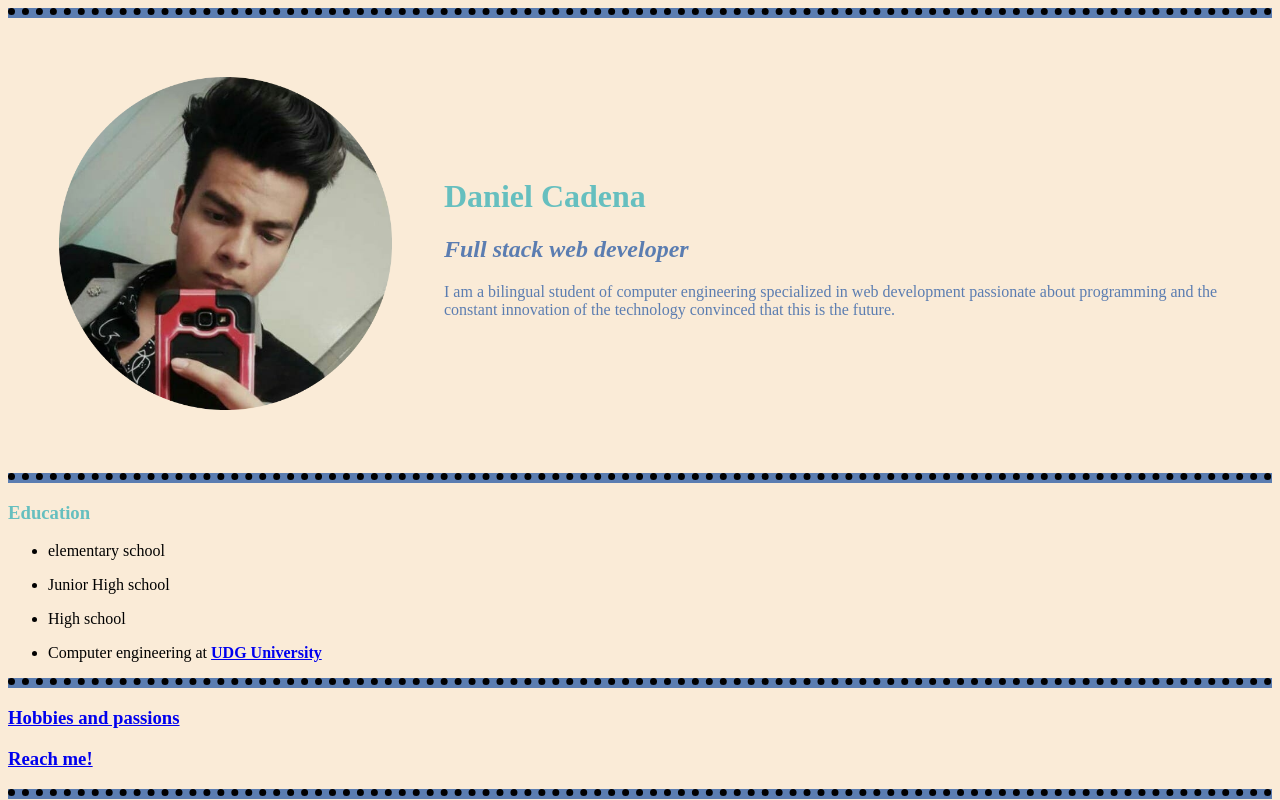
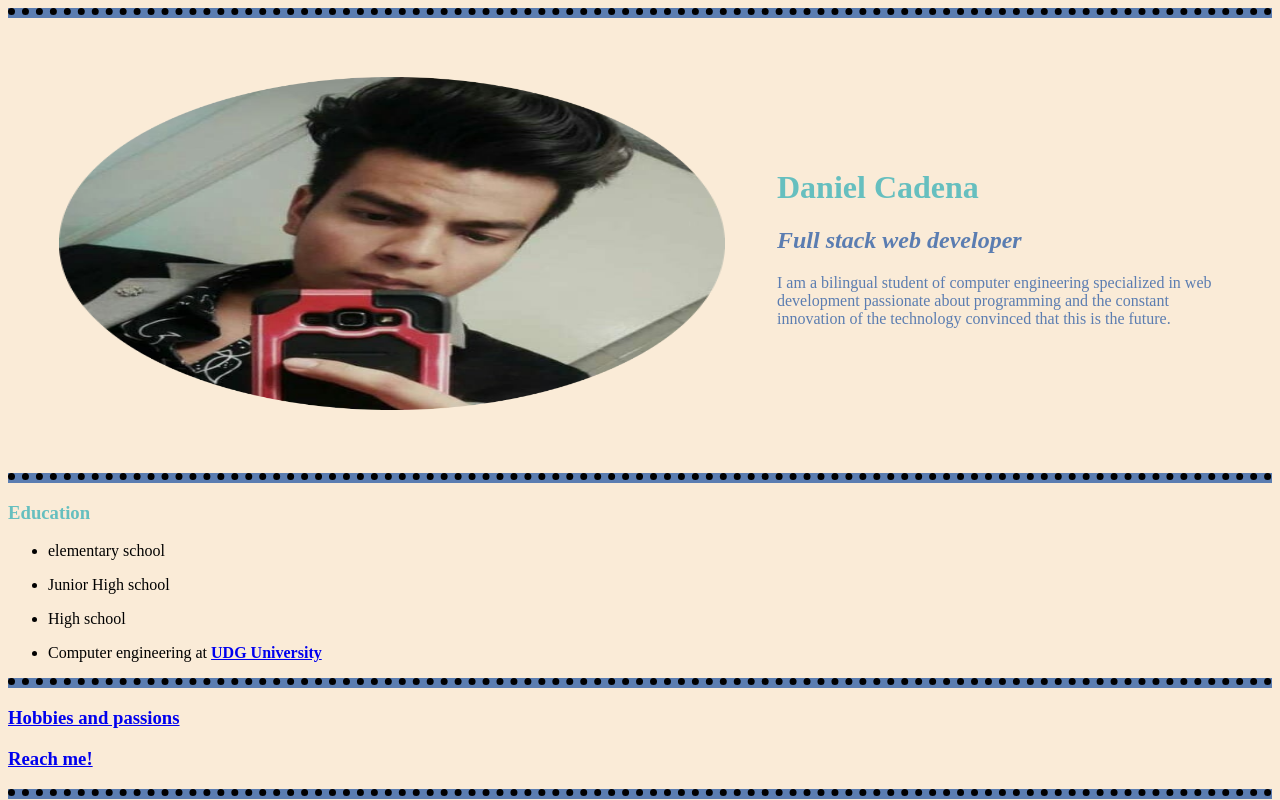
Before and after one commit to ItsDannoo/cv, a plain HTML site: page index.html in a window 1280 px wide. Shown: the top 800 px of the page. Drawn offline with Linux system fonts and the light colour scheme.

Commit message:
Update styles.css

```diff
--- a/styles.css
+++ b/styles.css
@@ -11,7 +11,7 @@
   }
   img{
     height: 333px;
-    width: 333px;
+    width: 666px;
   }
   table{
     color: #61A4BC;
```
